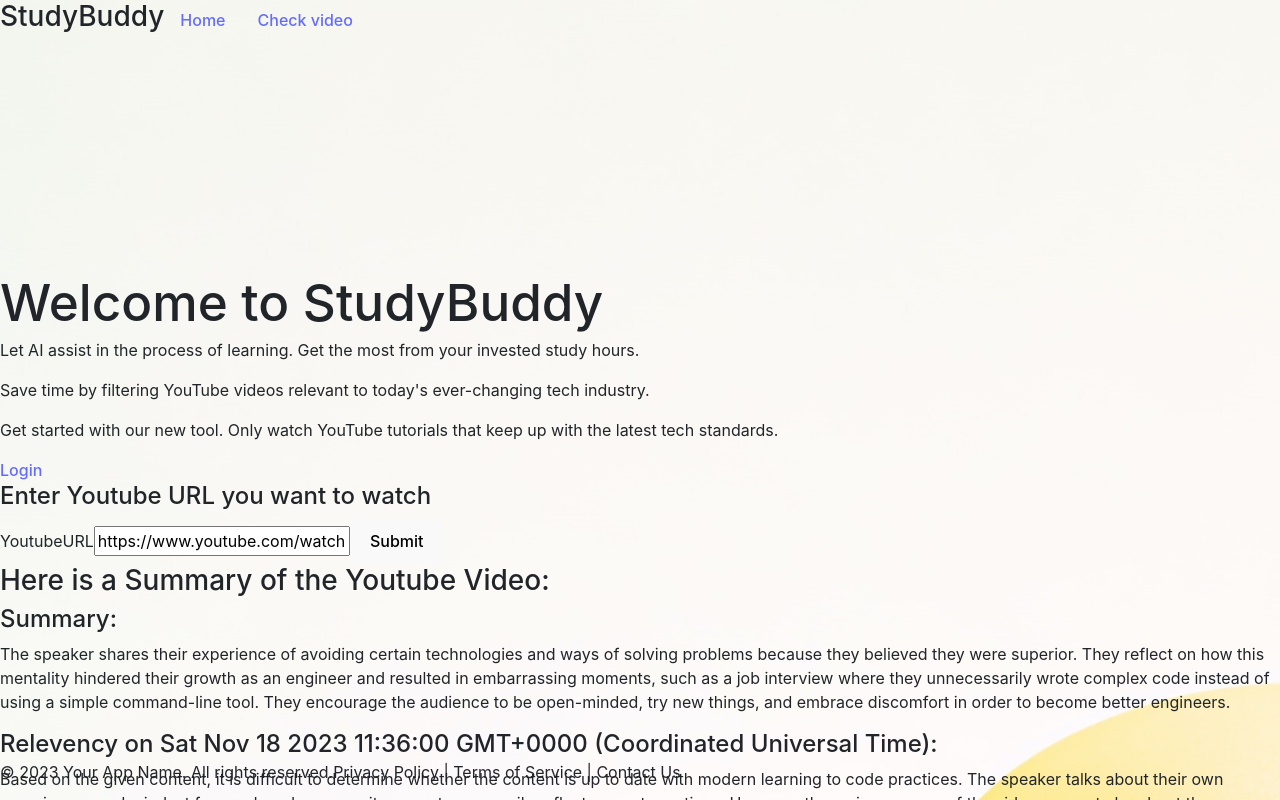
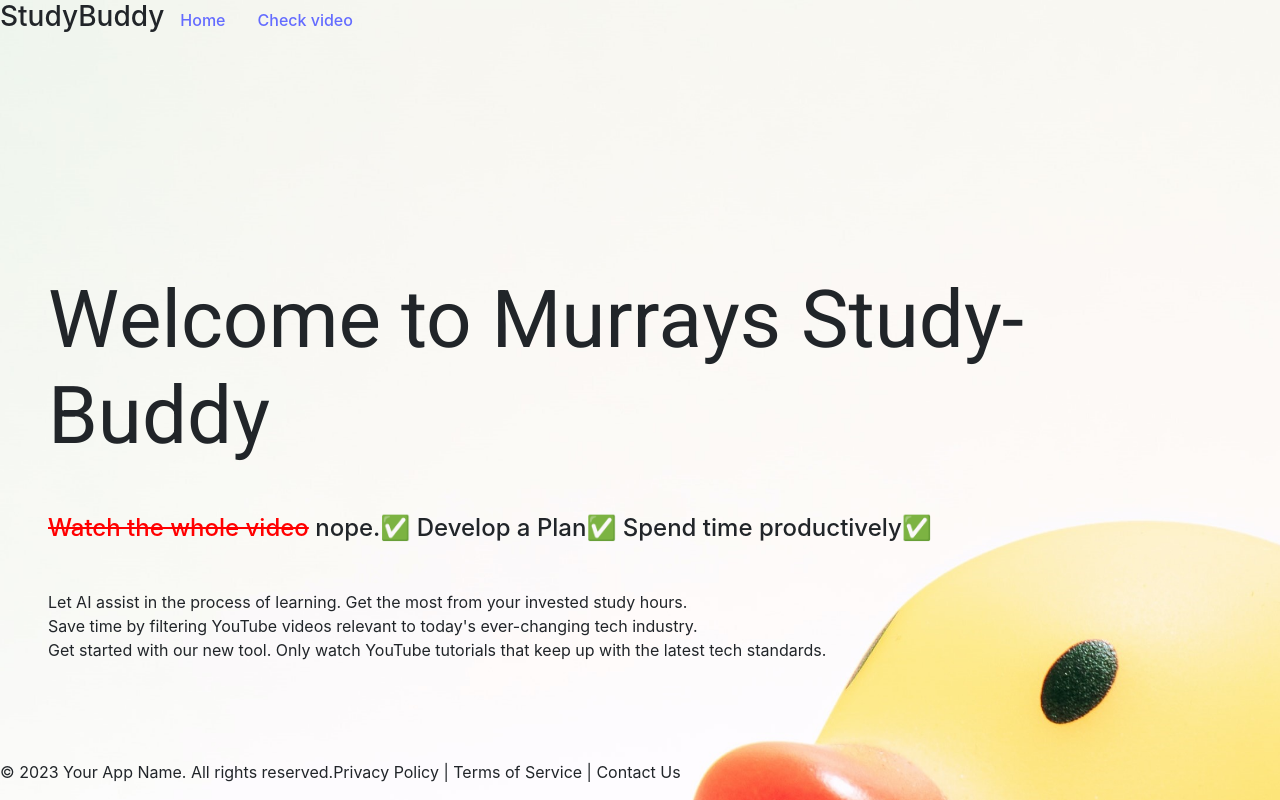
Before and after one commit to gorhgo3/assisting-your-learning, a React (Vite) app: page / in a window 1280 px wide. Shown: the top 800 px of the page. Built offline with nearby package versions, Linux system fonts and the light colour scheme; no server answers.

Commit message:
TSX changes to Home page

```diff
--- a/client/src/pages/Home.tsx
+++ b/client/src/pages/Home.tsx
@@ -7,21 +7,22 @@ function HomePage() {
     <>
       <Header />
       <div className="content">
-        <h1>Welcome to StudyBuddy</h1>
-        <p>
+        <div className="">
+        <h1 className="title display-1 mt-5 mx-5">Welcome to Murrays Study-Buddy</h1>
+        <h4 className="title-sub m-5">
+          <del className='title-sub--negative'>Watch the whole video</del> nope.✅ Develop a Plan✅ Spend time productively✅
+        </h4>
+        <p className="m-5">
           Let AI assist in the process of learning. Get the most from your
-          invested study hours.
-        </p>
-        <p>
+          invested study hours. <br />
           Save time by filtering YouTube videos relevant to today's
-          ever-changing tech industry.
-        </p>
-        <p>
+          ever-changing tech industry. <br />
           Get started with our new tool. Only watch YouTube tutorials that keep
           up with the latest tech standards.
         </p>
-        <Link to="/login/app">Login</Link>
-        <YoutubeOverview />
+        {/* <Link to="/login/app">Login</Link>
+        <YoutubeOverview /> */}
+        </div>
       </div>
     </>
   )
```
